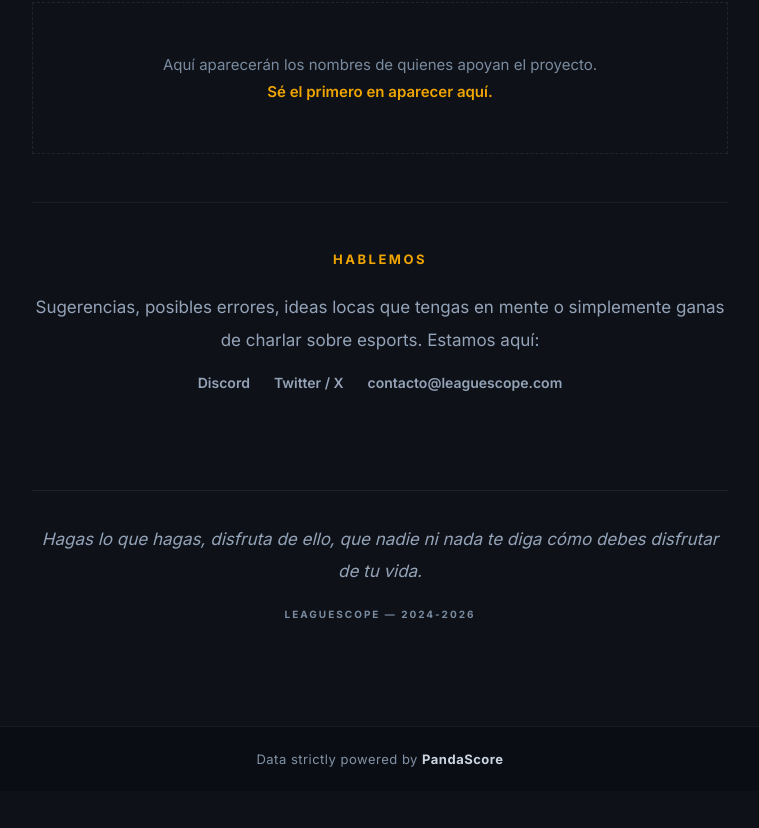
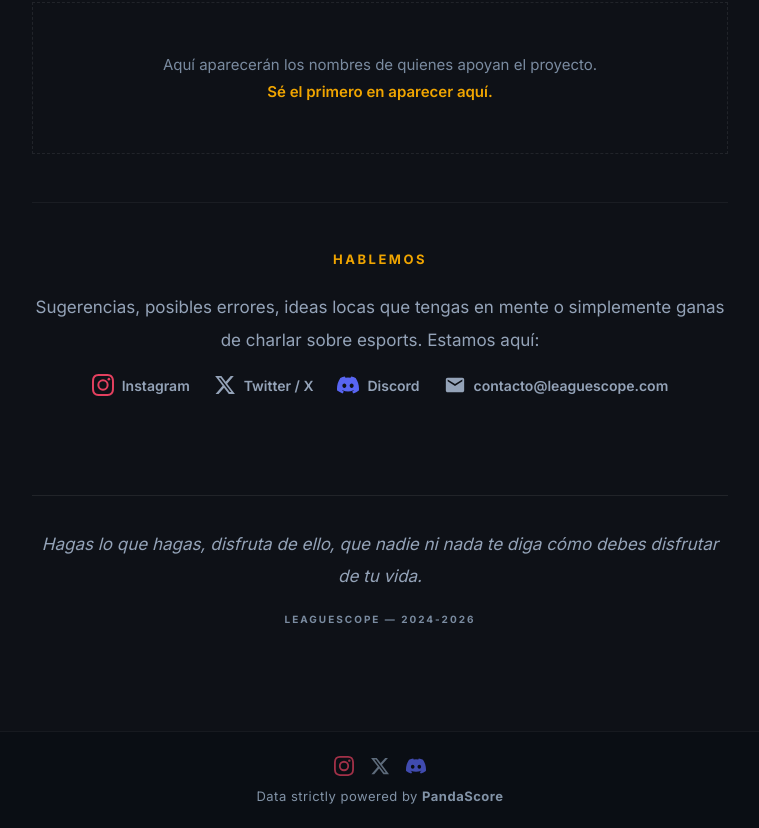
Before and after one commit to LeagueScope/LeagueScope, a Next.js app in the folder web/: page /about in a window 1280 px wide. Shown: the part 4323-5151 px from the top of the page, without its empty margins (260-1019 px from the left). Before the commit the page ends 5114 px from the top, so only its background shows below. Built offline with nearby package versions, Linux system fonts and the light colour scheme; no server answers.

Commit message:
feat: add social media icons to footer and about page

```diff
--- a/web/src/app/about/about.css
+++ b/web/src/app/about/about.css
@@ -164,17 +164,18 @@
 .abt-contact { text-align: center; }
 
 .abt-links {
-  display: flex; justify-content: center; gap: 24px; margin-top: 16px;
+  display: flex; justify-content: center; flex-wrap: wrap; gap: 24px; margin-top: 16px;
 }
 
-.abt-links a {
+.abt-social-link {
+  display: flex; align-items: center; gap: 8px;
   font-size: 14px; font-weight: 600;
   color: var(--text-secondary); text-decoration: none;
-  transition: color 0.15s; padding-bottom: 2px;
+  transition: opacity 0.2s; padding-bottom: 2px;
   border-bottom: 1px solid transparent;
 }
 
-.abt-links a:hover { color: var(--accent); border-bottom-color: var(--accent); }
+.abt-social-link:hover { opacity: 0.8; border-bottom-color: var(--accent); }
 
 /* -- Footer ---------------------------------------------- */
 .abt-footer {
--- a/web/src/app/about/page.tsx
+++ b/web/src/app/about/page.tsx
@@ -278,9 +278,30 @@ export default function AboutPage() {
             simplemente ganas de charlar sobre esports. Estamos aquí:
           </p>
           <div className="abt-links">
-            <a href="#" aria-label="Discord de LeagueScope">Discord</a>
-            <a href="#" aria-label="Twitter / X de LeagueScope">Twitter / X</a>
-            <a href="mailto:contacto@leaguescope.com">
+            <a href="#" target="_blank" rel="noopener noreferrer" aria-label="Instagram de LeagueScope" className="abt-social-link">
+              <svg width="22" height="22" viewBox="0 0 24 24" fill="none" xmlns="http://www.w3.org/2000/svg">
+                <path d="M12 2.163c3.204 0 3.584.012 4.85.07 3.252.148 4.771 1.691 4.919 4.919.058 1.265.069 1.645.069 4.849 0 3.205-.012 3.584-.069 4.849-.149 3.225-1.664 4.771-4.919 4.919-1.266.058-1.644.07-4.85.07-3.204 0-3.584-.012-4.849-.07-3.26-.149-4.771-1.699-4.919-4.92-.058-1.265-.07-1.644-.07-4.849 0-3.204.013-3.583.07-4.849.149-3.227 1.664-4.771 4.919-4.919 1.266-.057 1.645-.069 4.849-.069zM12 0C8.741 0 8.333.014 7.053.072 2.695.272.273 2.69.073 7.052.014 8.333 0 8.741 0 12c0 3.259.014 3.668.072 4.948.2 4.358 2.618 6.78 6.98 6.98C8.333 23.986 8.741 24 12 24c3.259 0 3.668-.014 4.948-.072 4.354-.2 6.782-2.618 6.979-6.98.059-1.28.073-1.689.073-4.948 0-3.259-.014-3.667-.072-4.947-.196-4.354-2.617-6.78-6.979-6.98C15.668.014 15.259 0 12 0z" fill="#E4405F"/>
+                <path d="M12 5.838a6.162 6.162 0 100 12.324 6.162 6.162 0 000-12.324zM12 16a4 4 0 110-8 4 4 0 010 8z" fill="#E4405F"/>
+                <circle cx="18.406" cy="5.594" r="1.44" fill="#E4405F"/>
+              </svg>
+              Instagram
+            </a>
+            <a href="#" target="_blank" rel="noopener noreferrer" aria-label="Twitter / X de LeagueScope" className="abt-social-link">
+              <svg width="22" height="22" viewBox="0 0 24 24" fill="currentColor" xmlns="http://www.w3.org/2000/svg">
+                <path d="M18.244 2.25h3.308l-7.227 8.26 8.502 11.24H16.17l-5.214-6.817L4.99 21.75H1.68l7.73-8.835L1.254 2.25H8.08l4.713 6.231zm-1.161 17.52h1.833L7.084 4.126H5.117z" />
+              </svg>
+              Twitter / X
+            </a>
+            <a href="#" target="_blank" rel="noopener noreferrer" aria-label="Discord de LeagueScope" className="abt-social-link">
+              <svg width="22" height="22" viewBox="0 0 24 24" fill="#5865F2" xmlns="http://www.w3.org/2000/svg">
+                <path d="M20.317 4.37a19.791 19.791 0 00-4.885-1.515.074.074 0 00-.079.037c-.21.375-.444.864-.608 1.25a18.27 18.27 0 00-5.487 0 12.64 12.64 0 00-.617-1.25.077.077 0 00-.079-.037A19.736 19.736 0 003.677 4.37a.07.07 0 00-.032.027C.533 9.046-.32 13.58.099 18.057a.082.082 0 00.031.057 19.9 19.9 0 005.993 3.03.078.078 0 00.084-.028c.462-.63.874-1.295 1.226-1.994a.076.076 0 00-.041-.106 13.107 13.107 0 01-1.872-.892.077.077 0 01-.008-.128 10.2 10.2 0 00.372-.292.074.074 0 01.077-.01c3.928 1.793 8.18 1.793 12.062 0a.074.074 0 01.078.01c.12.098.246.198.373.292a.077.077 0 01-.006.127 12.299 12.299 0 01-1.873.892.077.077 0 00-.041.107c.36.698.772 1.362 1.225 1.993a.076.076 0 00.084.028 19.839 19.839 0 006.002-3.03.077.077 0 00.032-.054c.5-5.177-.838-9.674-3.549-13.66a.061.061 0 00-.031-.03zM8.02 15.33c-1.183 0-2.157-1.085-2.157-2.419 0-1.333.956-2.419 2.157-2.419 1.21 0 2.176 1.096 2.157 2.42 0 1.333-.956 2.418-2.157 2.418zm7.975 0c-1.183 0-2.157-1.085-2.157-2.419 0-1.333.956-2.419 2.157-2.419 1.21 0 2.176 1.096 2.157 2.42 0 1.333-.946 2.418-2.157 2.418z" />
+              </svg>
+              Discord
+            </a>
+            <a href="mailto:contacto@leaguescope.com" className="abt-social-link">
+              <svg width="22" height="22" viewBox="0 0 24 24" fill="currentColor" xmlns="http://www.w3.org/2000/svg">
+                <path d="M20 4H4c-1.1 0-2 .9-2 2v12c0 1.1.9 2 2 2h16c1.1 0 2-.9 2-2V6c0-1.1-.9-2-2-2zm0 4l-8 5-8-5V6l8 5 8-5v2z"/>
+              </svg>
               contacto@leaguescope.com
             </a>
           </div>
--- a/web/src/components/Footer.tsx
+++ b/web/src/components/Footer.tsx
@@ -4,18 +4,46 @@ import './footer.css';
 
 /* ═══════════════════════════════════════════════════════════════════════════
    Footer — Global site footer
-   Port of frontend/src/components/Footer.jsx
    ═══════════════════════════════════════════════════════════════════════════ */
+
+const TwitterIcon = () => (
+  <svg width="20" height="20" viewBox="0 0 24 24" fill="currentColor" xmlns="http://www.w3.org/2000/svg">
+    <path d="M18.244 2.25h3.308l-7.227 8.26 8.502 11.24H16.17l-5.214-6.817L4.99 21.75H1.68l7.73-8.835L1.254 2.25H8.08l4.713 6.231zm-1.161 17.52h1.833L7.084 4.126H5.117z" />
+  </svg>
+);
+
+const InstagramIcon = () => (
+  <svg width="20" height="20" viewBox="0 0 24 24" fill="none" xmlns="http://www.w3.org/2000/svg">
+    <path d="M12 2.163c3.204 0 3.584.012 4.85.07 3.252.148 4.771 1.691 4.919 4.919.058 1.265.069 1.645.069 4.849 0 3.205-.012 3.584-.069 4.849-.149 3.225-1.664 4.771-4.919 4.919-1.266.058-1.644.07-4.85.07-3.204 0-3.584-.012-4.849-.07-3.26-.149-4.771-1.699-4.919-4.92-.058-1.265-.07-1.644-.07-4.849 0-3.204.013-3.583.07-4.849.149-3.227 1.664-4.771 4.919-4.919 1.266-.057 1.645-.069 4.849-.069zM12 0C8.741 0 8.333.014 7.053.072 2.695.272.273 2.69.073 7.052.014 8.333 0 8.741 0 12c0 3.259.014 3.668.072 4.948.2 4.358 2.618 6.78 6.98 6.98C8.333 23.986 8.741 24 12 24c3.259 0 3.668-.014 4.948-.072 4.354-.2 6.782-2.618 6.979-6.98.059-1.28.073-1.689.073-4.948 0-3.259-.014-3.667-.072-4.947-.196-4.354-2.617-6.78-6.979-6.98C15.668.014 15.259 0 12 0z" fill="#E4405F"/>
+    <path d="M12 5.838a6.162 6.162 0 100 12.324 6.162 6.162 0 000-12.324zM12 16a4 4 0 110-8 4 4 0 010 8z" fill="#E4405F"/>
+    <circle cx="18.406" cy="5.594" r="1.44" fill="#E4405F"/>
+  </svg>
+);
+
+const DiscordIcon = () => (
+  <svg width="20" height="20" viewBox="0 0 24 24" fill="#5865F2" xmlns="http://www.w3.org/2000/svg">
+    <path d="M20.317 4.37a19.791 19.791 0 00-4.885-1.515.074.074 0 00-.079.037c-.21.375-.444.864-.608 1.25a18.27 18.27 0 00-5.487 0 12.64 12.64 0 00-.617-1.25.077.077 0 00-.079-.037A19.736 19.736 0 003.677 4.37a.07.07 0 00-.032.027C.533 9.046-.32 13.58.099 18.057a.082.082 0 00.031.057 19.9 19.9 0 005.993 3.03.078.078 0 00.084-.028c.462-.63.874-1.295 1.226-1.994a.076.076 0 00-.041-.106 13.107 13.107 0 01-1.872-.892.077.077 0 01-.008-.128 10.2 10.2 0 00.372-.292.074.074 0 01.077-.01c3.928 1.793 8.18 1.793 12.062 0a.074.074 0 01.078.01c.12.098.246.198.373.292a.077.077 0 01-.006.127 12.299 12.299 0 01-1.873.892.077.077 0 00-.041.107c.36.698.772 1.362 1.225 1.993a.076.076 0 00.084.028 19.839 19.839 0 006.002-3.03.077.077 0 00.032-.054c.5-5.177-.838-9.674-3.549-13.66a.061.061 0 00-.031-.03zM8.02 15.33c-1.183 0-2.157-1.085-2.157-2.419 0-1.333.956-2.419 2.157-2.419 1.21 0 2.176 1.096 2.157 2.42 0 1.333-.956 2.418-2.157 2.418zm7.975 0c-1.183 0-2.157-1.085-2.157-2.419 0-1.333.956-2.419 2.157-2.419 1.21 0 2.176 1.096 2.157 2.42 0 1.333-.946 2.418-2.157 2.418z" />
+  </svg>
+);
 
 export default function Footer() {
   return (
     <footer className="global-footer">
       <div className="footer-content">
-        <div className="footer-right">
-          <span>
-            Data strictly powered by <strong>PandaScore</strong>
-          </span>
+        <div className="footer-socials">
+          <a href="#" target="_blank" rel="noopener noreferrer" aria-label="Instagram" className="footer-social-link">
+            <InstagramIcon />
+          </a>
+          <a href="#" target="_blank" rel="noopener noreferrer" aria-label="Twitter / X" className="footer-social-link">
+            <TwitterIcon />
+          </a>
+          <a href="#" target="_blank" rel="noopener noreferrer" aria-label="Discord" className="footer-social-link">
+            <DiscordIcon />
+          </a>
         </div>
+        <span>
+          Data strictly powered by <strong>PandaScore</strong>
+        </span>
       </div>
     </footer>
   );
--- a/web/src/components/footer.css
+++ b/web/src/components/footer.css
@@ -15,12 +15,31 @@
     margin: 0 auto;
     padding: 0 40px;
     display: flex;
-    justify-content: center;
+    flex-direction: column;
     align-items: center;
+    gap: 12px;
     font-size: 13px;
     color: #8293a7;
     font-family: 'Inter', -apple-system, sans-serif;
     letter-spacing: 0.5px;
+}
+
+.footer-socials {
+    display: flex;
+    gap: 16px;
+    align-items: center;
+}
+
+.footer-social-link {
+    display: flex;
+    align-items: center;
+    justify-content: center;
+    transition: opacity 0.2s ease;
+    opacity: 0.7;
+}
+
+.footer-social-link:hover {
+    opacity: 1;
 }
 
 .footer-heart {
```
